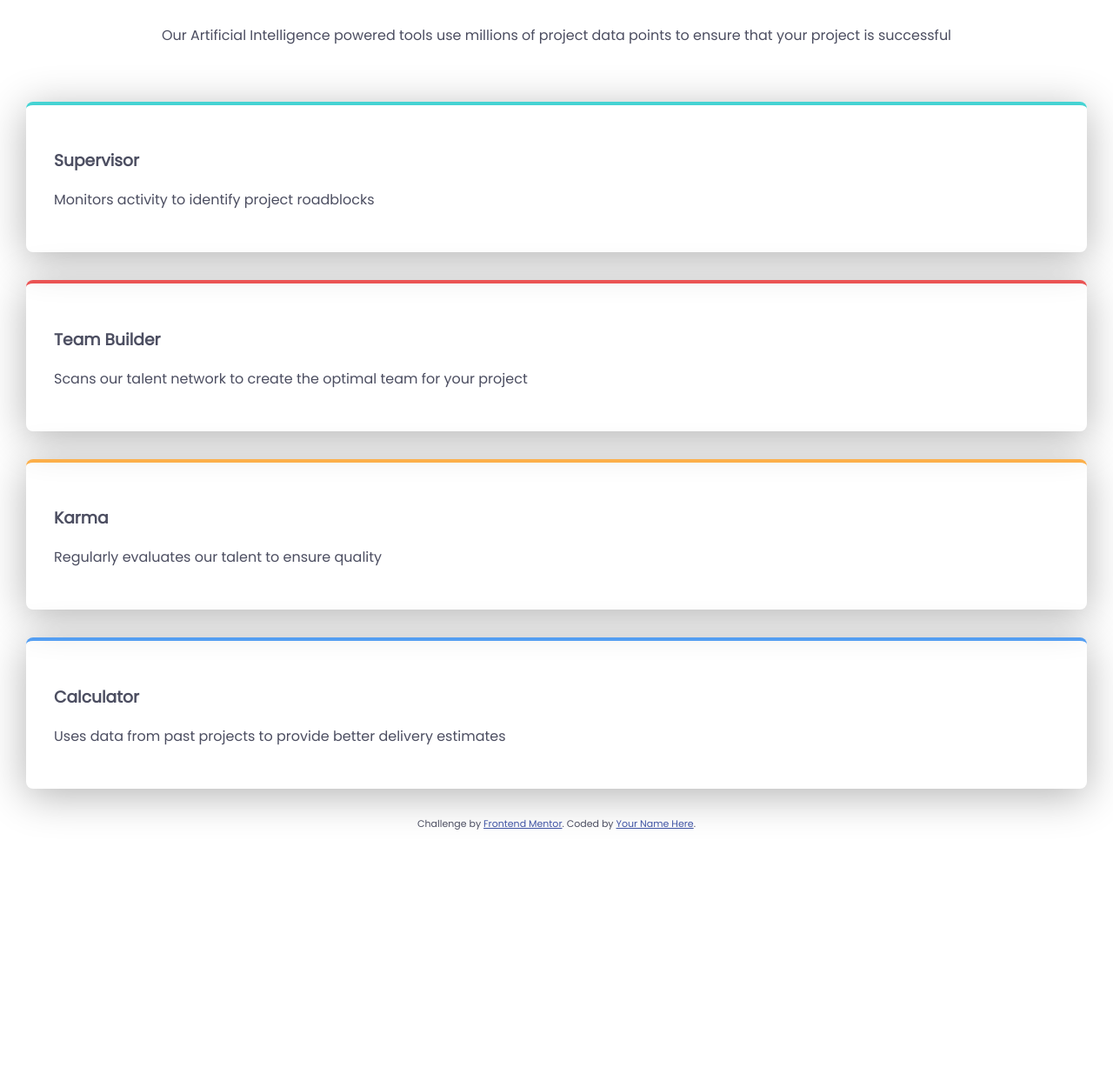
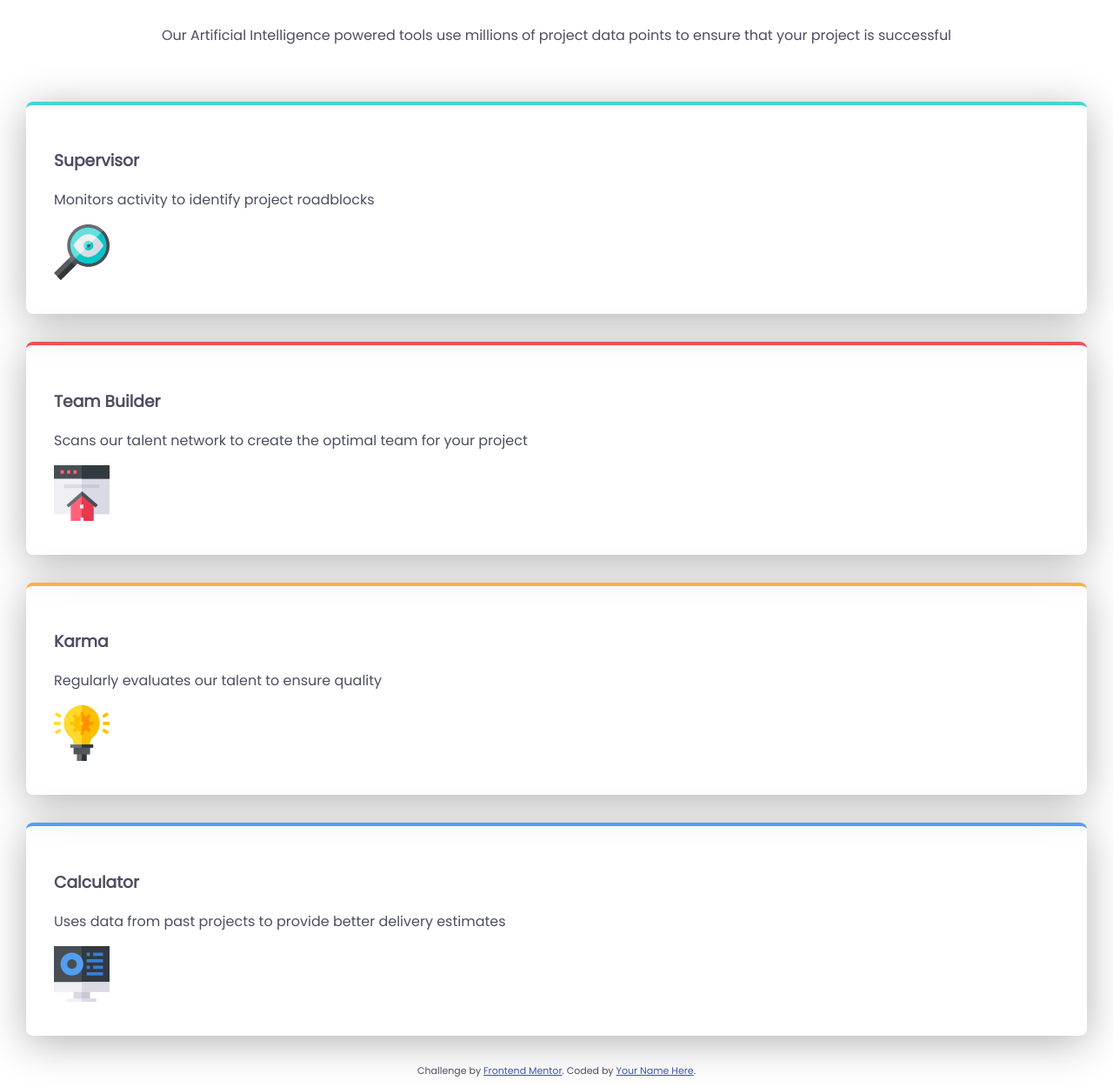
Before and after one commit to Tomas1211/Four-card-feature-section, a plain HTML site: page index.html in a window 1280 px wide. Shown: the part 211-1461 px from the top of the page at 87% size. Before the commit the page ends 1177 px from the top, so only its background shows below. Drawn offline with Linux system fonts and the light colour scheme.

Commit message:
adding images to the boxes

```diff
--- a/index.html
+++ b/index.html
@@ -33,18 +33,22 @@
       <article class="supervisor content-box">
         <h3 class="article-title">Supervisor</h3>
         <p class="article-text">Monitors activity to identify project roadblocks</p>
+        <img src="./images/icon-supervisor.svg" alt="" class="article-image">
       </article>
       <article class="team-builder content-box">
         <h3 class="article-title">Team Builder</h3>
         <p class="article-text">Scans our talent network to create the optimal team for your project</p>
+        <img src="./images/icon-team-builder.svg" alt="" class="article-image">
       </article>
       <article class="karma content-box">
         <h3 class="article-title">Karma</h3>
         <p class="article-text">Regularly evaluates our talent to ensure quality</p>
+        <img src="./images/icon-karma.svg" alt="" class="article-image">
       </article>
       <article class="calculator content-box">
         <h3 class="article-title">Calculator</h3>
         <p class="article-text">Uses data from past projects to provide better delivery estimates</p>
+        <img src="./images/icon-calculator.svg" alt="" class="article-image">
       </article>
     </div>
   </section>
```
